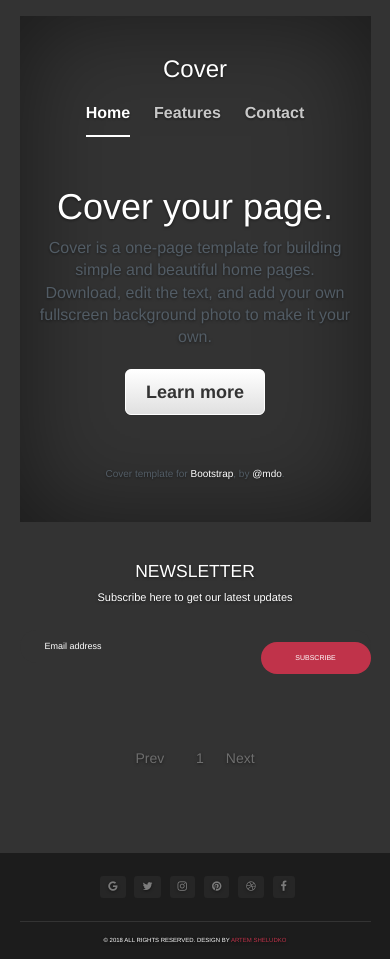
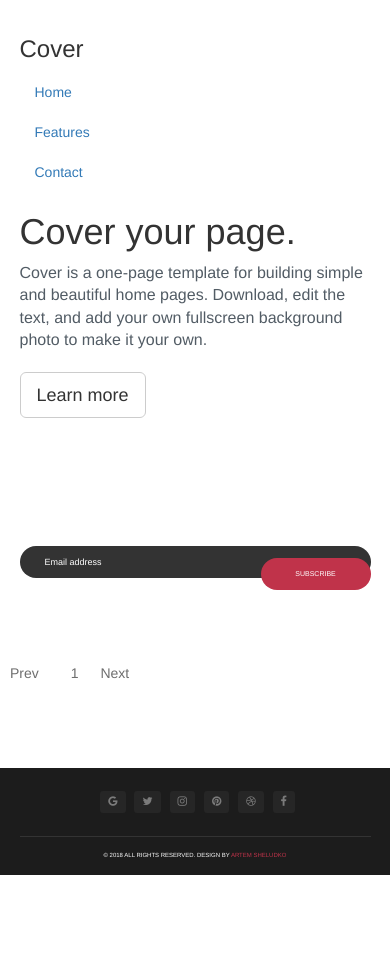
Before and after one commit to uimcc/unclechensaid.github.io, a Jekyll site: the page built from _posts/2017-07-12-test.markdown, in a window 390 px wide, cut to the strip 310-1269 px from the top of the page. Built offline with Jekyll 4.4.1, drawn with Linux system fonts in a browser that asks for light colours; nearby versions of some CDN libraries; after the commit the page ends 1185 px from its top, so only the background shows below that; some of the changed lines change nothing that is shown.

Commit message:
Update 2017-07-12-test.markdown

```diff
--- a/_posts/2017-07-12-test.markdown
+++ b/_posts/2017-07-12-test.markdown
@@ -14,13 +14,7 @@
     <!-- 最新版本的 Bootstrap 核心 CSS 文件 -->
     <link rel="stylesheet" href="https://cdn.bootcss.com/bootstrap/3.3.7/css/bootstrap.min.css" integrity="sha384-BVYiiSIFeK1dGmJRAkycuHAHRg32OmUcww7on3RYdg4Va+PmSTsz/K68vbdEjh4u" crossorigin="anonymous">
 
-    <!-- 可选的 Bootstrap 主题文件（一般不用引入） -->
-    <link rel="stylesheet" href="https://cdn.bootcss.com/bootstrap/3.3.7/css/bootstrap-theme.min.css" integrity="sha384-rHyoN1iRsVXV4nD0JutlnGaslCJuC7uwjduW9SVrLvRYooPp2bWYgmgJQIXwl/Sp" crossorigin="anonymous">
-
-    <script src="http://apps.bdimg.com/libs/jquery/2.1.4/jquery.min.js"></script>
-
-    <!-- 最新的 Bootstrap 核心 JavaScript 文件 -->
-    <script src="https://cdn.bootcss.com/bootstrap/3.3.7/js/bootstrap.min.js" integrity="sha384-Tc5IQib027qvyjSMfHjOMaLkfuWVxZxUPnCJA7l2mCWNIpG9mGCD8wGNIcPD7Txa" crossorigin="anonymous"></script>
+   <script src="/assets/js/jquery-3.2.1.min.js"></script>
 
     <script>
         $(function(){
@@ -74,7 +68,7 @@
 
             <div class="mastfoot">
                 <div class="inner">
-                    <p>Cover template for <a href="http://getbootstrap.com">Bootstrap</a>, by <a href="https://twitter.com/mdo">@mdo</a>.</p>
+
                 </div>
             </div>
 
@@ -85,184 +79,3 @@
 </div>
 
 </body>
-<style>
-    /*!
- * IE10 viewport hack for Surface/desktop Windows 8 bug
- * Copyright 2014-2015 Twitter, Inc.
- * Licensed under MIT (https://github.com/twbs/bootstrap/blob/master/LICENSE)
- */
-
-    /*
-     * See the Getting Started docs for more information:
-     * http://getbootstrap.com/getting-started/#support-ie10-width
-     */
-    @-ms-viewport     { width: device-width; }
-    @-o-viewport      { width: device-width; }
-    @viewport         { width: device-width; }
-
-
-
-    /*
- * Globals
- */
-
-    /* Links */
-    a,
-    a:focus,
-    a:hover {
-        color: #fff;
-    }
-
-    /* Custom default button */
-    .btn-default,
-    .btn-default:hover,
-    .btn-default:focus {
-        color: #333;
-        text-shadow: none; /* Prevent inheritance from `body` */
-        background-color: #fff;
-        border: 1px solid #fff;
-    }
-
-
-    /*
-     * Base structure
-     */
-
-    html,
-    body {
-        height: 100%;
-        background-color: #333;
-    }
-    body {
-        color: #fff;
-        text-align: center;
-        text-shadow: 0 1px 3px rgba(0,0,0,.5);
-    }
-
-    /* Extra markup and styles for table-esque vertical and horizontal centering */
-    .site-wrapper {
-        display: table;
-        width: 100%;
-        height: 100%; /* For at least Firefox */
-        min-height: 100%;
-        -webkit-box-shadow: inset 0 0 100px rgba(0,0,0,.5);
-        box-shadow: inset 0 0 100px rgba(0,0,0,.5);
-    }
-    .site-wrapper-inner {
-        display: table-cell;
-        vertical-align: top;
-    }
-    .cover-container {
-        margin-right: auto;
-        margin-left: auto;
-    }
-
-    /* Padding for spacing */
-    .inner {
-        padding: 30px;
-    }
-
-
-    /*
-     * Header
-     */
-    .masthead-brand {
-        margin-top: 10px;
-        margin-bottom: 10px;
-    }
-
-    .masthead-nav > li {
-        display: inline-block;
-    }
-    .masthead-nav > li + li {
-        margin-left: 20px;
-    }
-    .masthead-nav > li > a {
-        padding-right: 0;
-        padding-left: 0;
-        font-size: 16px;
-        font-weight: bold;
-        color: #fff; /* IE8 proofing */
-        color: rgba(255,255,255,.75);
-        border-bottom: 2px solid transparent;
-    }
-    .masthead-nav > li > a:hover,
-    .masthead-nav > li > a:focus {
-        background-color: transparent;
-        border-bottom-color: #a9a9a9;
-        border-bottom-color: rgba(255,255,255,.25);
-    }
-    .masthead-nav > .active > a,
-    .masthead-nav > .active > a:hover,
-    .masthead-nav > .active > a:focus {
-        color: #fff;
-        border-bottom-color: #fff;
-    }
-
-    @media (min-width: 768px) {
-        .masthead-brand {
-            float: left;
-        }
-        .masthead-nav {
-            float: right;
-        }
-    }
-
-
-    /*
-     * Cover
-     */
-
-    .cover {
-        padding: 0 20px;
-    }
-    .cover .btn-lg {
-        padding: 10px 20px;
-        font-weight: bold;
-    }
-
-
-    /*
-     * Footer
-     */
-
-    .mastfoot {
-        color: #999; /* IE8 proofing */
-        color: rgba(255,255,255,.5);
-    }
-
-
-    /*
-     * Affix and center
-     */
-
-    @media (min-width: 768px) {
-        /* Pull out the header and footer */
-        .masthead {
-            position: fixed;
-            top: 0;
-        }
-        .mastfoot {
-            position: fixed;
-            bottom: 0;
-        }
-        /* Start the vertical centering */
-        .site-wrapper-inner {
-            vertical-align: middle;
-        }
-        /* Handle the widths */
-        .masthead,
-        .mastfoot,
-        .cover-container {
-            width: 100%; /* Must be percentage or pixels for horizontal alignment */
-        }
-    }
-
-    @media (min-width: 992px) {
-        .masthead,
-        .mastfoot,
-        .cover-container {
-            width: 700px;
-        }
-    }
-</style>
```
